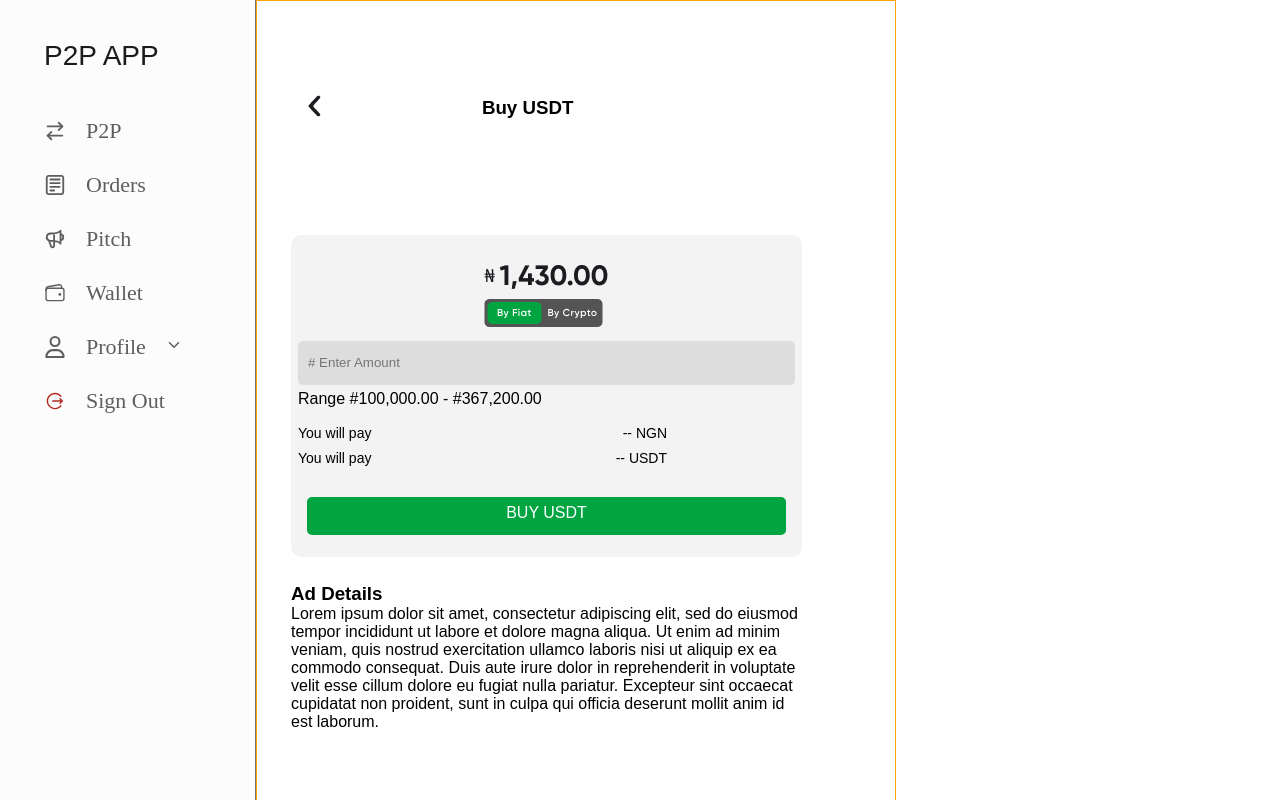
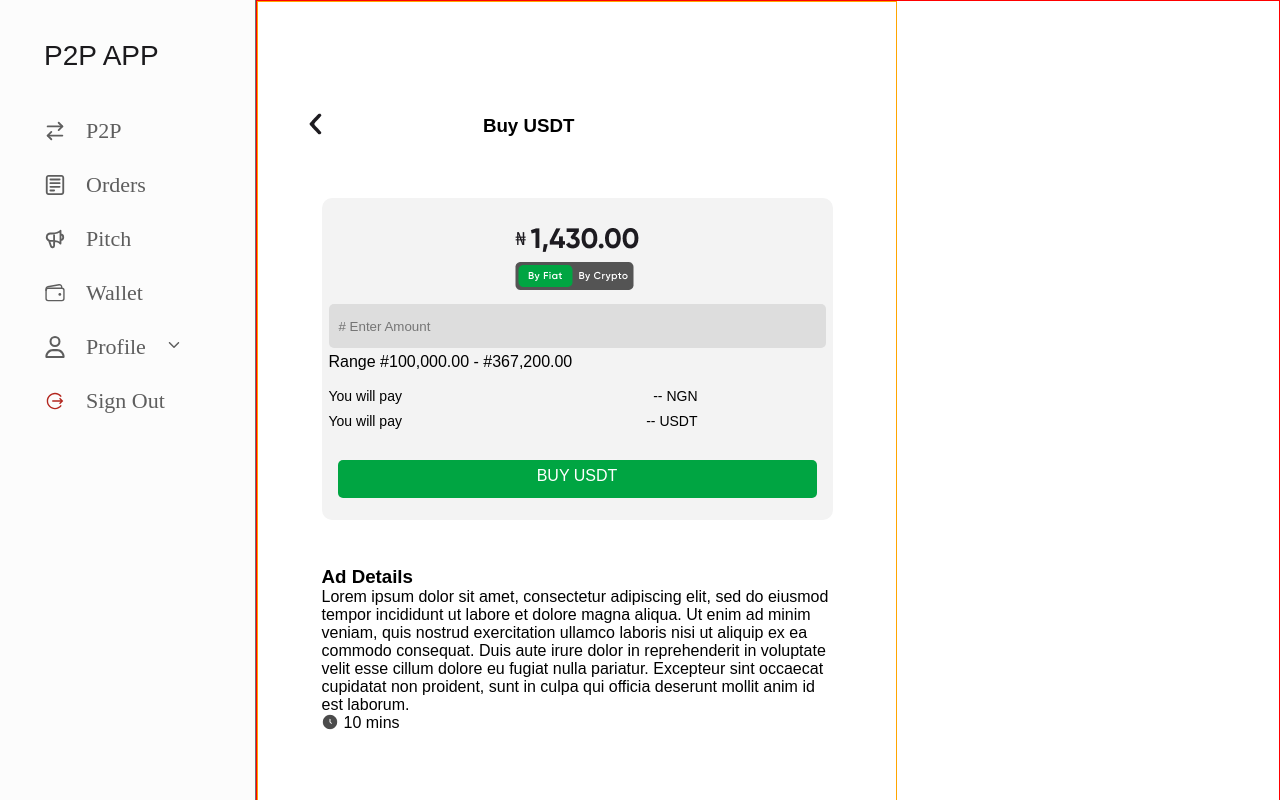
Before and after one commit to Stringcode-Limited/p2p-front-end, a React (Vite) app: page /app/buyUSDT in a window 1280 px wide. Shown: the top 800 px of the page. Built offline with nearby package versions, Linux system fonts and the light colour scheme; a web font is replaced by a local one.

Commit message:
all usdt info added

```diff
--- a/src/pages/app/app-home-page/BuyUsdt/Buyusdt.css
+++ b/src/pages/app/app-home-page/BuyUsdt/Buyusdt.css
@@ -1,6 +1,12 @@
 /* @import url('https://fonts.cdnfonts.com/css/gilroy-bold'); */
 
 .usdt-info{
+
+    border: 1px solid red;
+
+
+}
+.usdt-info .jr-usdt{
     width: 50vw;
     height: 1221px;
     top: 2227px;
@@ -9,9 +15,7 @@
     display: flex;
     align-items: center;
     justify-content: center;
-
-
-
+    flex-direction: column;
 }
 
 
@@ -130,6 +134,15 @@ input[type="text"]{
     margin-top: -600px;
 }
 .usdt-info .comm{
-    font-family: 'Gilroy-Medium', sans-serif;
+    font-family: 'Gilroy-Regular', sans-serif;
+
 
 }
+.usdt-info .com{
+    font-family: 'Gilroy-Medium', sans-serif;
+    padding: -5px;
+}
+.usdt-info .timer{
+    display: flex;
+    gap: 6px;
+}
--- a/src/pages/app/app-home-page/BuyUsdt/Buyusdt.tsx
+++ b/src/pages/app/app-home-page/BuyUsdt/Buyusdt.tsx
@@ -5,6 +5,7 @@ import figure from "../../../../assets/images/figure.png"
 import fiat from "../../../../assets/images/fiat.png"
 import pays from "../../../../assets/images/pays.png"
 import Buyudstbtn from "./Buyudstbtn";
+import timer from "../../../../assets/images/timer.png"
 
 
 
@@ -69,6 +70,10 @@ function Buyusdt() {
                         <div className="comments">
                             <p className="comm">Lorem ipsum dolor sit amet, consectetur adipiscing elit, sed do eiusmod tempor incididunt ut labore et dolore magna aliqua. Ut enim ad minim veniam, quis nostrud exercitation ullamco laboris nisi ut aliquip ex ea commodo consequat. Duis aute irure dolor in reprehenderit in voluptate velit esse cillum dolore eu fugiat nulla pariatur. Excepteur sint occaecat cupidatat non proident, sunt in culpa qui officia deserunt mollit anim id est laborum.</p>
                         </div>
+                        <div className="timer">
+                            <div className="time"><img src={timer} alt="" /></div>
+                            <p className="com">10 mins</p>
+                        </div>
                 </div>
            </div>
     </div>
```
Also changed, not shown: src/assets/images/timer.png (added).
